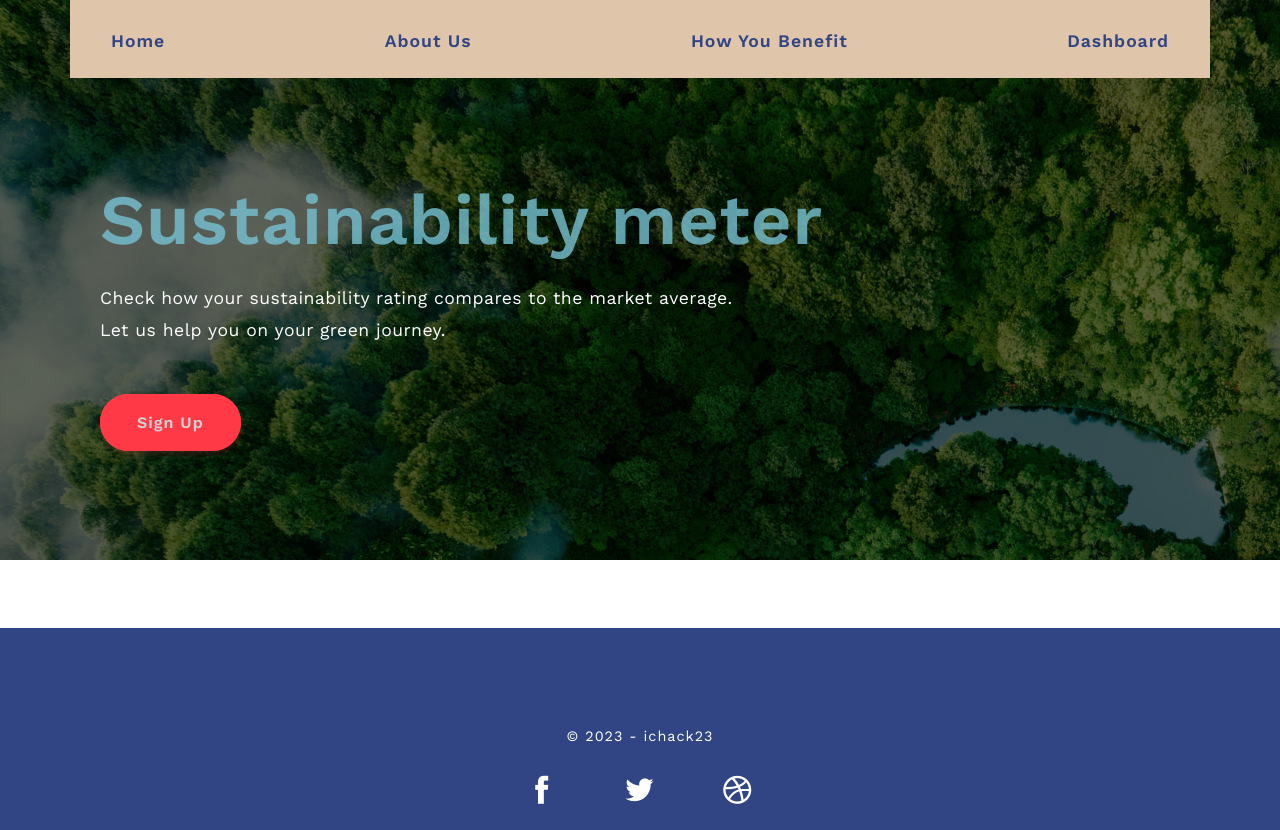
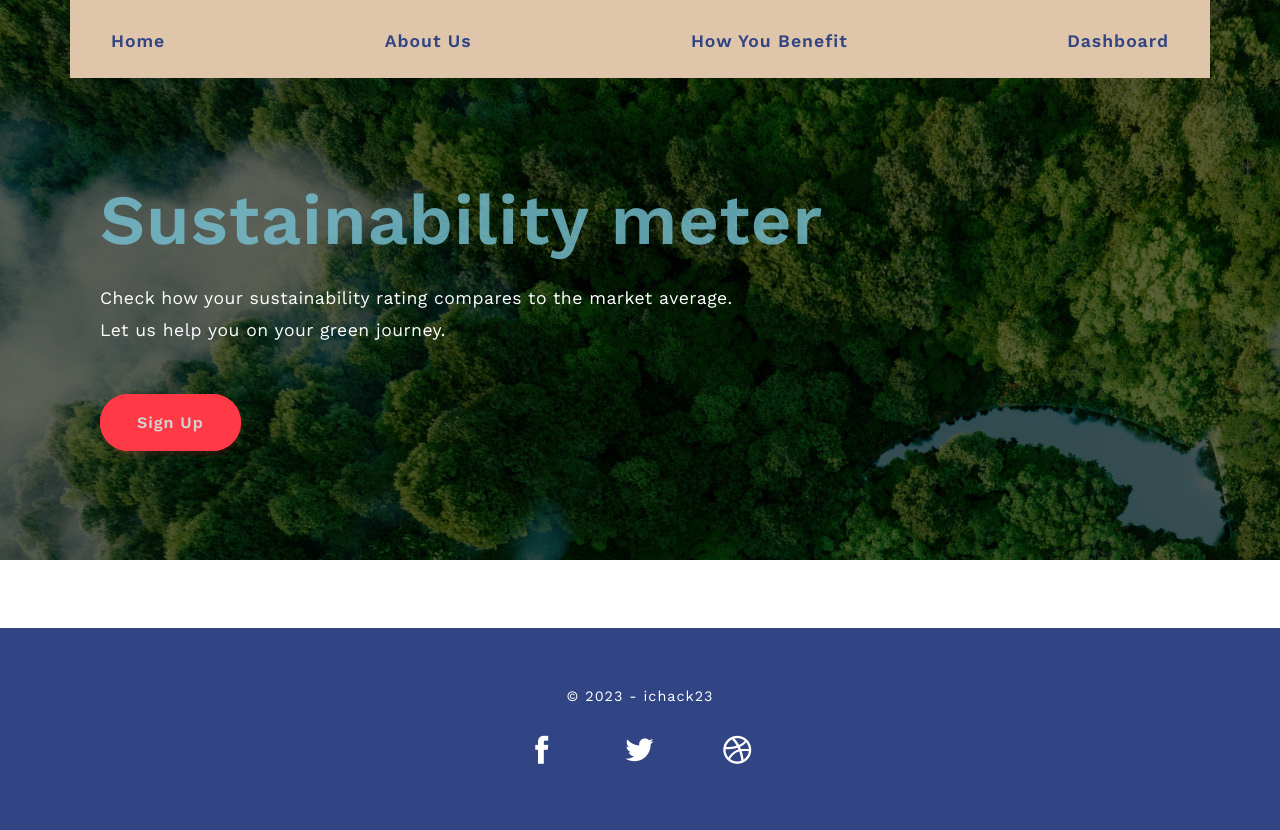
Before and after one commit to imcoolthanks/ichack, a Flask app: page / in a window 1280 px wide. After the commit the page ends 764 px from the top, so only its background shows below. Run offline with Flask 2, Linux system fonts and the light colour scheme; some libraries are stand-ins or nearby versions; some web fonts are replaced.

Commit message:
Website Design II

```diff
--- a/Flask/static/unloggedin/css/main.css
+++ b/Flask/static/unloggedin/css/main.css
@@ -653,7 +653,7 @@
   width: 100%;
   min-height: 200px;
   text-align: center;
-  padding: 70px 0px 0px 0px;
+  padding: 30px 0px 0px 0px;
 }
 footer h5{
   color: #fff;
```
